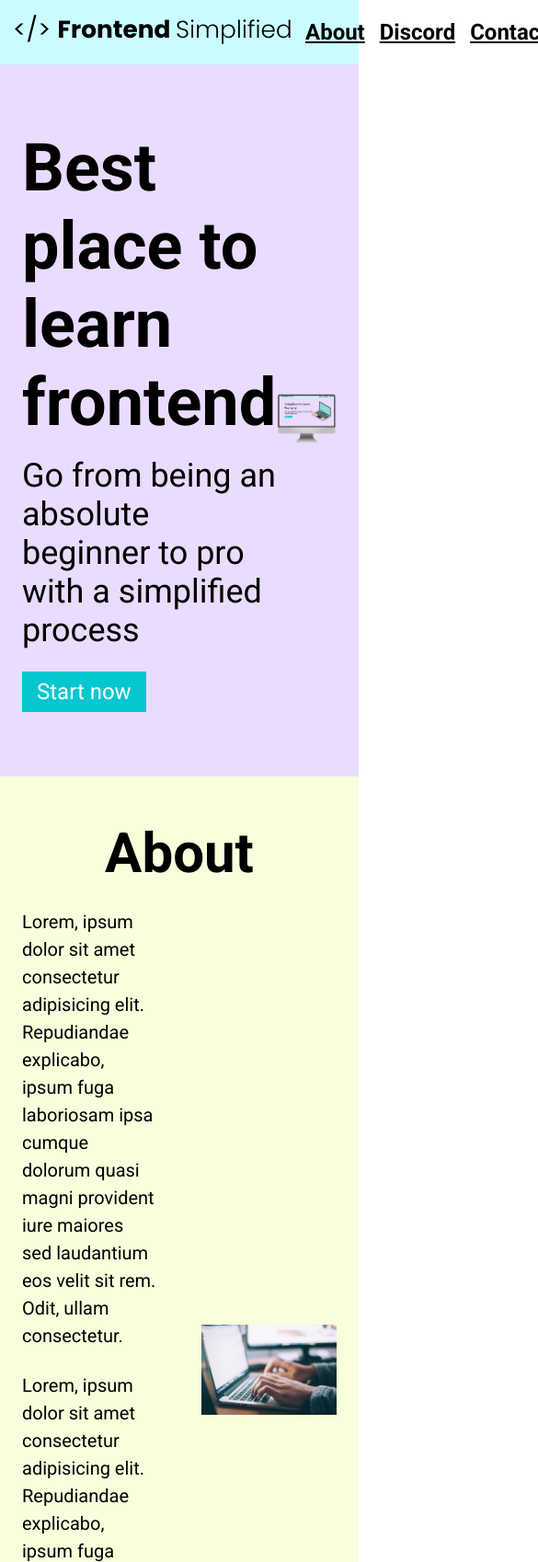
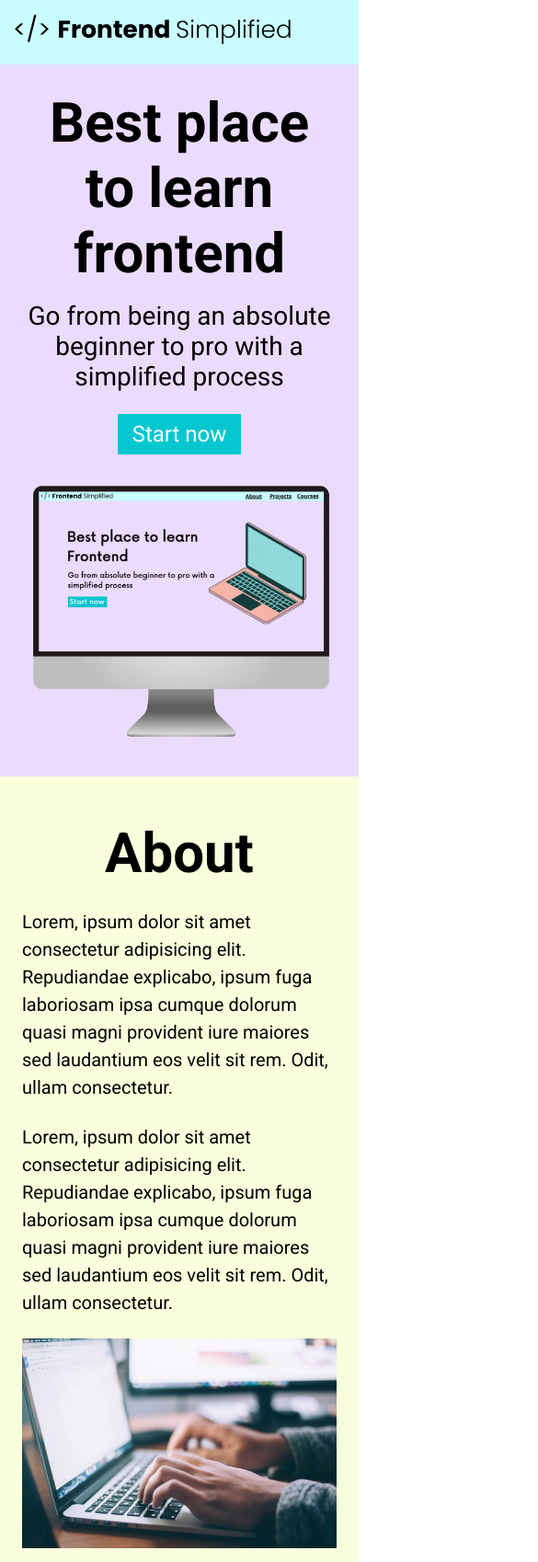
Before and after one commit to lewie1414/Style-mini-project, a plain HTML site: page index.html in a window 390 px wide. Shown: the top 1698 px of the page at 92% size, 585 px wide, since content can reach past the window. Drawn offline with Linux system fonts and the light colour scheme.

Commit message:
added mobile responsiveness

```diff
--- a/index.html
+++ b/index.html
@@ -24,10 +24,10 @@
         </nav>
         <header>
             <div class="row">
-                <div>
+                <div class="home__description">
                     <h1>Best place to learn frontend</h1>
                     <p class="subheader">Go from being an absolute beginner to pro with a simplified process</p>
-                    <button>Start now</button>
+                    <button class="home__description--button">Start now</button>
                 </div>
                 <figure><img src="./assets/laptop.png" alt="Home page image"></figure>
         </header>
--- a/styles.css
+++ b/styles.css
@@ -141,6 +141,7 @@ form {
     display: flex;
     flex-direction: column;
     margin: 0 auto;
+    padding: 0 24px;
 }
 
 input,
@@ -172,3 +173,69 @@ footer {
 .footer__link {
     padding: 0 16px;
 }
+
+/* Small Phone, Tablets, large smartphones */
+@media (max-width: 728px) {
+
+    .row {
+        flex-direction: column;
+    }
+
+    .home__description {
+        margin-bottom: 24px;
+        display: flex;
+        flex-direction: column;
+        align-items: center;
+    }
+
+    .home__description--button {
+        max-width: 240px;
+    }
+
+    h1 {
+        text-align: center;
+        font-size: 60px;
+    }
+
+    .subheader {
+        text-align: center;
+        font-size: 28px;
+    }
+
+    ul {
+        display: none;
+    }
+
+    .section__description {
+        flex-direction: column;
+    }
+
+    .section__description--wrapper {
+        width: 100%;
+    }
+
+    .about__image--wrapper {
+        width: 100%;
+    }
+
+    #discord .section__description {
+        flex-direction: column-reverse;
+    }
+
+    footer {
+        padding: 48px 24px;
+    }
+
+    .footer__logo {
+        max-width: 360px;
+    }
+
+    .footer__link {
+        padding: 0 4px;
+        font-size: 18px;
+    }
+
+    .footer__links {
+        margin-bottom: 24px;
+    }
+}
```
